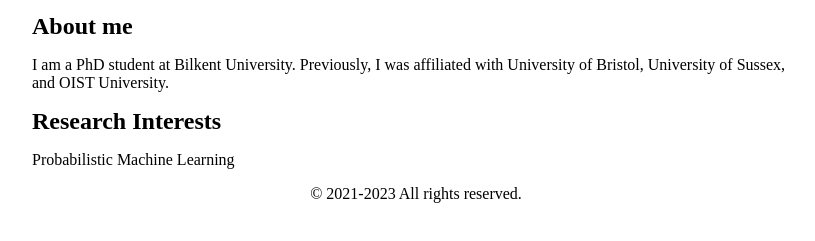
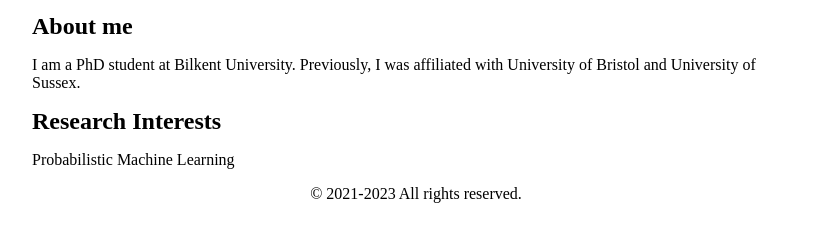
Before and after one commit to aliunluml/aliunluml.github.io, a plain HTML site: page index.html in a window 1280 px wide. Shown: the part 113-354 px from the top of the page, without its empty margins (224-1039 px from the left). Drawn offline with Linux system fonts and the light colour scheme.

Commit message:
Update index.html

```diff
--- a/index.html
+++ b/index.html
@@ -18,7 +18,7 @@
     <main>
       <section>
         <h2>About me</h2>
-        <p>I am a PhD student at Bilkent University. Previously, I was affiliated with University of Bristol, University of Sussex, and OIST University.</p>
+        <p>I am a PhD student at Bilkent University. Previously, I was affiliated with University of Bristol and University of Sussex.</p>
       </section>
       <section>
         <h2>Research Interests</h2>
```
